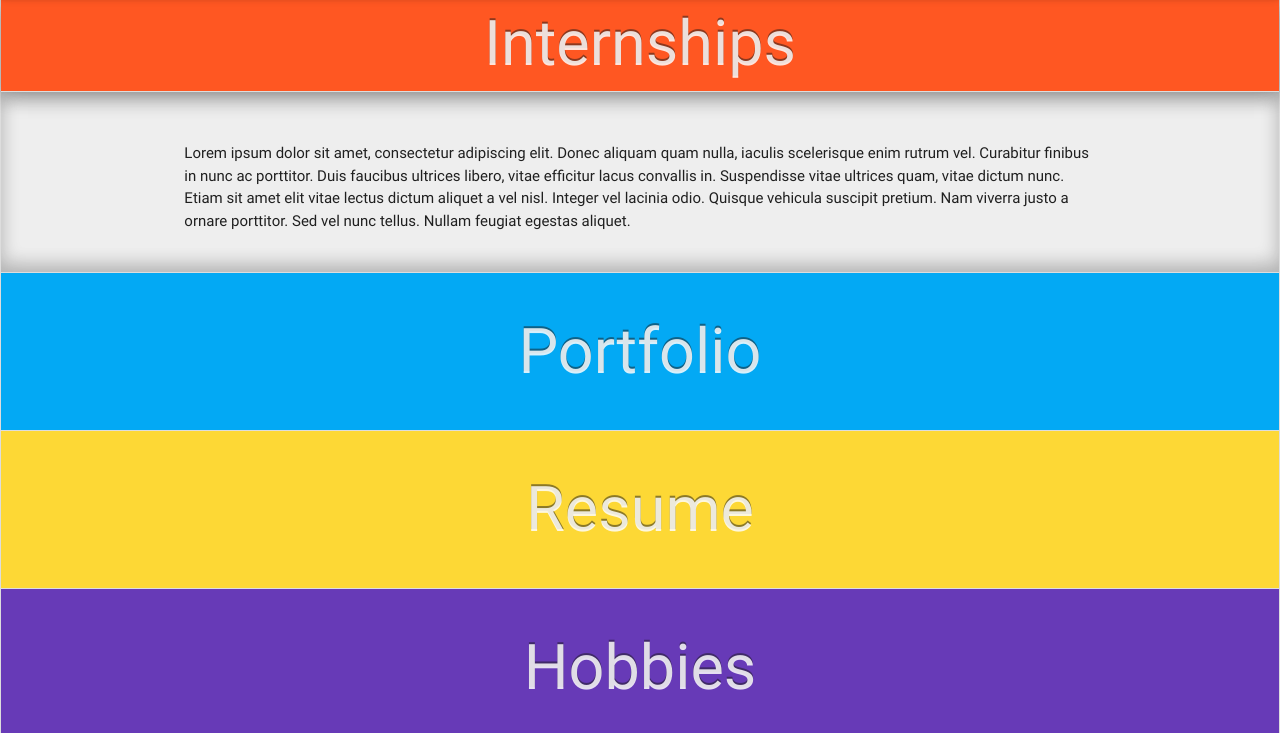
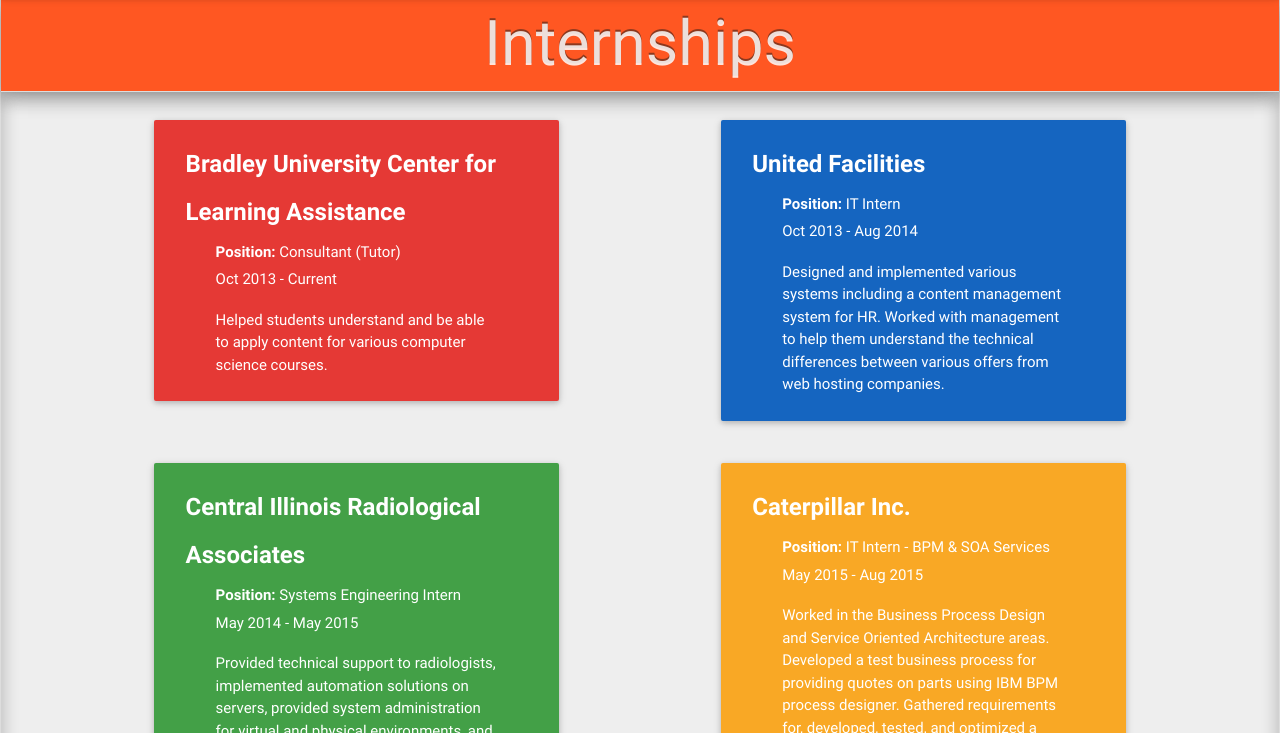
Before and after one commit to ropez-94/website, a plain HTML site: page index.html in a window 1280 px wide. Both pictures are taken after a click on the link "Internships". Shown: the part 223-956 px from the top of the page. Drawn offline with Linux system fonts and the light colour scheme.

Commit message:
Finished rough draft for internship section.

```diff
--- a/css/main.css
+++ b/css/main.css
@@ -164,3 +164,33 @@ content
 {
     min-width: 100px !important;
 }
+
+.modal
+{
+    width: 90% !important;
+}
+
+.intern-content
+{
+    padding: 5px 30px !important;
+}
+
+.intern-position
+{
+    padding-bottom:0px !important;
+}
+
+.intern-dates
+{
+    padding-bottom:13px !important;
+}
+
+.bolder
+{
+    font-weight:bolder !important;
+}
+
+.bold
+{
+    font-weight:bold !important;
+}
--- a/index.html
+++ b/index.html
@@ -2,12 +2,12 @@
 <html>
 <head lang="en">
     <meta charset="UTF-8">
-    <link type="text/css" href="css/main.css" rel="stylesheet">
     <link href="https://fonts.googleapis.com/icon?family=Material+Icons" rel="stylesheet">
     <link type="text/css" href="css/materialize.min.css" rel="stylesheet">
     <script src="js/jquery-2.2.0.min.js"></script>
     <script src="js/materialize.min.js"></script>
     <script src="js/main.js"></script>
+    <link type="text/css" href="css/main.css" rel="stylesheet">
     <title></title>
 </head>
 <body>
@@ -51,15 +51,73 @@
                         <li class="collection-item">Overall GPA: 3.58</li>
                         <li class="collection-item">Major GPA: 3.86</li>
                         <li class="collection-item">Graduating May 2016</li>
-                    </ul></div>
+                    </ul>
+                </div>
             </li>
-
             <li>
                 <div id="internship" class="header collapsible-header waves-effect waves-orange">
                     <h1 class="white-engrave-alpha">Internships</h1>
                 </div>
+
                 <div class="section-content grey lighten-3 collapsible-body">
-                    <p>Lorem ipsum dolor sit amet, consectetur adipiscing elit. Donec aliquam quam nulla, iaculis scelerisque enim rutrum vel. Curabitur finibus in nunc ac porttitor. Duis faucibus ultrices libero, vitae efficitur lacus convallis in. Suspendisse vitae ultrices quam, vitae dictum nunc. Etiam sit amet elit vitae lectus dictum aliquet a vel nisl. Integer vel lacinia odio. Quisque vehicula suscipit pretium. Nam viverra justo a ornare porttitor. Sed vel nunc tellus. Nullam feugiat egestas aliquet. </p>
+                    <div class="row">
+                        <div class="card red darken-1 col l5 m12">
+                            <div class="card-content white-text">
+                                <span class="card-title bolder">Bradley University Center for Learning Assistance</span>
+                                <p class="intern-content intern-position"><span class="bold">Position:</span> Consultant (Tutor)</p>
+                                <p class="intern-content intern-dates">Oct 2013 - Current</p>
+                                <p class="intern-content intern-desc">Helped students understand and be able to apply content for various computer science courses. </p>
+                            </div>
+                        </div>
+                        <div class="card blue darken-3 col l5 m12 offset-l2">
+                            <div class="card-content white-text">
+                                <span class="card-title bolder">United Facilities</span>
+                                <p class="intern-content intern-position"><span class="bold">Position:</span> IT Intern</p>
+                                <p class="intern-content intern-dates">Oct 2013 - Aug 2014</p>
+                                <p class="intern-content intern-desc">Designed and implemented various systems including a content
+                                    management system for HR. Worked with management to help them understand the technical differences
+                                    between various offers from web hosting companies. </p>
+                            </div>
+                        </div>
+                    </div>
+
+                    <div class="row">
+                        <div class="card green darken-1 col l5 m1">
+                            <div class="card-content white-text">
+                                <span class="card-title bolder">Central Illinois Radiological Associates</span>
+                                <p class="intern-content intern-position"><span class="bold">Position:</span> Systems Engineering Intern</p>
+                                <p class="intern-content intern-dates">May 2014 - May 2015</p>
+                                <p class="intern-content intern-desc">Provided technical support to radiologists, implemented
+                                    automation solutions on servers, provided system administration for virtual and physical environments,
+                                    and designed a web based solution for tracking employee hours, vacation time, and tracking IT assets
+                                    utilizing JQuery, MySQL, and PHP. </p>
+                            </div>
+                        </div>
+                        <div class="card yellow darken-3 col l5 m12 offset-l2">
+                            <div class="card-content white-text">
+                                <span class="card-title bolder">Caterpillar Inc.</span>
+                                <p class="intern-content intern-position"><span class="bold">Position:</span> IT Intern - BPM & SOA Services</p>
+                                <p class="intern-content intern-dates">May 2015 - Aug 2015</p>
+                                <p class="intern-content intern-desc">Worked in the Business Process Design and Service Oriented
+                                    Architecture areas. Developed a test business process for providing quotes on parts using IBM
+                                    BPM process designer. Gathered requirements for, developed, tested, and optimized a custom java
+                                    logging plugin for WebSphere to be used by SOA developers.</p>
+                            </div>
+                        </div>
+                    </div>
+
+                    <div class="row">
+                        <div class="card deep-orange darken-1 col l5 m1">
+                            <div class="card-content white-text">
+                                <span class="card-title bolder">Caterpillar Inc.</span>
+                                <p class="intern-content intern-position"><span class="bold">Position:</span> IT Intern: Technology Enabled Solutions</p>
+                                <p class="intern-content intern-dates">Sept 2015 - Dec 2015</p>
+                                <p class="intern-content intern-desc">Worked on innovation products in Caterpillar employing
+                                    cutting edge technologies. Developed web API’s in Azure for real time data processing and
+                                    analytics. Used both C# and Java to develop these technologies with Eclipse and Visual Studio.</p>
+                            </div>
+                        </div>
+                    </div>
                 </div>
             </li>
 
@@ -195,7 +253,7 @@
         </div>
         <div class="modal-footer">
             <a href="#!" class=" modal-action modal-close waves-effect waves-green btn-flat">Close</a>
-        </div>
-    </div>-->
+        </div> -->
+    </div>
 </body>
 </html>
--- a/js/main.js
+++ b/js/main.js
@@ -52,7 +52,6 @@ $(document).ready(function()
 
 
     $(".button-collapse").sideNav();
-    //$('.header').scrollSpy();
 
     $(".header").click(onHeaderClick);
     $(".nav-link").click(onNavClick);
```
